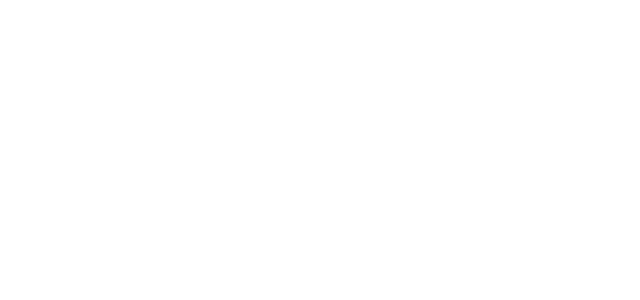
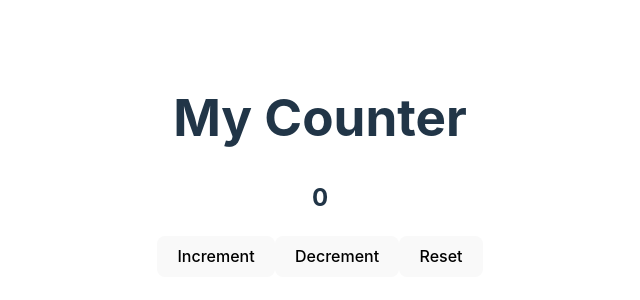
Before and after one commit to marcinicola/react, a React (Vite) app: page / in a window 1280 px wide. Shown: the part 234-534 px from the top of the page, without its empty margins (320-960 px from the left). Built offline with nearby package versions, Linux system fonts and the light colour scheme.

Commit message:
Esercizio 75

```diff
--- a/src/App.jsx
+++ b/src/App.jsx
@@ -1,14 +1,12 @@
-import { useState } from 'react'
-import './App.css'
+import { Counter } from "./Counter";
+import "./App.css";
 
 function App() {
-
-
   return (
     <>
-
+      <Counter />
     </>
-  )
+  );
 }
 
-export default App
+export default App;
--- /dev/null
+++ b/src/Counter.jsx
@@ -0,0 +1,14 @@
+import { useCounter } from "./useCounter";
+
+export const Counter = () => {
+  const { counter, handleIncrement, handleDecrement, handleReset } = useCounter(0);
+  return (
+    <div>
+      <h1>My Counter</h1>
+      <h2>{counter}</h2>
+      <button onClick={handleIncrement}>Increment</button>
+      <button onClick={handleDecrement}>Decrement</button>
+      <button onClick={handleReset}>Reset</button>
+    </div>
+  );
+};
--- /dev/null
+++ b/src/useCounter.jsx
@@ -0,0 +1,19 @@
+import { useState } from "react";
+
+export const useCounter = (initialValue = 0) => {
+  const [counter, setCounter] = useState(initialValue);
+
+  const handleIncrement = () => {
+    setCounter((c) => c + 1);
+  };
+
+  const handleDecrement = () => {
+    setCounter((c) => c - 1);
+  };
+
+  const handleReset = () => {
+    setCounter(initialValue);
+  };
+
+  return { counter, handleIncrement, handleDecrement, handleReset };
+};
```
